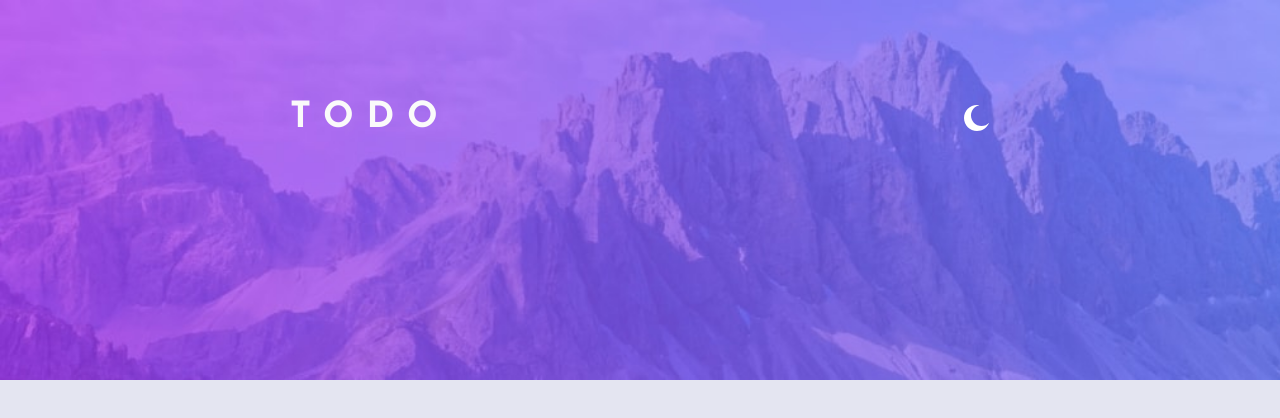
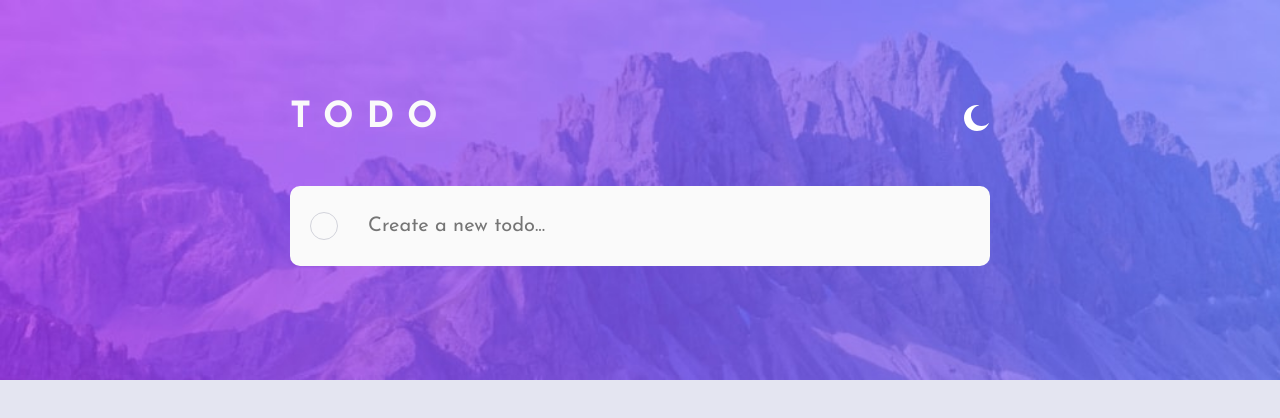
Before and after one commit to smileysunshinesky/todo-app, a React (Vite) app in the folder client/: page / in a window 1280 px wide. Shown: the top 418 px of the page. Built offline with nearby package versions, Linux system fonts and the light colour scheme.

Commit message:
Added: added text input for tasks

```diff
--- a/client/src/assets/colors/colors.scss
+++ b/client/src/assets/colors/colors.scss
@@ -6,8 +6,8 @@ $check-background: linear-gradient hsl(192, 100%, 67%) to hsl(280, 87%, 65%);
 $columns-background-light: hsl(0, 0%, 98%);
 $background-light: hsl(236, 33%, 92%);
 $border-light: hsl(233, 11%, 84%);
-$text-color-light: hsl(236, 9%, 61%);
 $text-color-light-hover: hsl(235, 19%, 35%);
+$text-color-light: hsl(237, 14%, 26%);
 
 // Dark Theme
 $columns-background-dark: hsl(235, 24%, 19%);
@@ -15,7 +15,4 @@ $background-dark: hsl(235, 21%, 11%);
 $text-color-dark: hsl(234, 39%, 85%);
 $text-color-dark-hover: hsl(236, 33%, 92%);
 $border-dark: hsl(234, 11%, 52%);
-
-
-$very-dark-grayish-blue: hsl(233, 14%, 35%);
-$very-dark-grayish-blue-darker: hsl(237, 14%, 26%);
+$input-color-dark: hsl(235, 26%, 71%);
--- a/client/src/pages/todoPage/TodoPage.jsx
+++ b/client/src/pages/todoPage/TodoPage.jsx
@@ -3,6 +3,25 @@ import "./index.scss";
 
 export default function TodoPage() {
   const [isDarkTheme, setDarkTheme] = useState(false);
+  const [task, setTask] = useState("");
+
+  const handleTaskSubmit = (event) => {
+    event.preventDefault();
+
+    console.log("Отправка задачи:", task);
+
+    setTask("");
+  };
+
+  const handleInputChange = (event) => {
+    setTask(event.target.value);
+  };
+
+  const handleKeyPress = (event) => {
+    if (event.key === "Enter") {
+      handleTaskSubmit(event);
+    }
+  };
 
   return (
     <div className={`main ${isDarkTheme ? "main_dark" : "main_light"}`}>
@@ -24,7 +43,34 @@ export default function TodoPage() {
           />
         </div>
 
-        <div className="main__section main__section_second"></div>
+        <div
+          className={`input-block ${
+            isDarkTheme ? "input-block_dark" : "input-block_light"
+          }`}
+        >
+          <div
+            className={`input-block__circle ${
+              isDarkTheme
+                ? "input-block__circle_dark"
+                : "input-block__circle_light"
+            }`}
+          />
+
+          <input
+            type="text"
+            name="task"
+            id="task"
+            className={`input-block__textfield ${
+              isDarkTheme
+                ? "input-block__textfield_dark"
+                : "input-block__textfield_light"
+            }`}
+            value={task}
+            onChange={handleInputChange}
+            onKeyUp={handleKeyPress}
+            placeholder="Create a new todo..."
+          />
+        </div>
 
         <div className="main__section main__section_third"></div>
       </div>
--- a/client/src/pages/todoPage/index.scss
+++ b/client/src/pages/todoPage/index.scss
@@ -1,6 +1,9 @@
 @import "./../../assets/colors/colors.scss";
+@import "./../../assets/fonts/fonts.scss";
 
 .main {
+  min-height: 900px;
+  height: 100%;
   transition: background 0.3s ease-in-out;
 
   &_dark {
@@ -32,12 +35,12 @@
 
   &__block {
     width: 700px;
-    height: 900px;
     margin: 100px auto 0;
     position: relative;
     z-index: 2;
   }
 
+  // First Section
   &__section {
     display: flex;
     align-items: center;
@@ -76,3 +79,62 @@
     }
   }
 }
+
+.input-block {
+  display: flex;
+  align-items: center;
+  gap: 20px;
+  margin-top: 50px;
+  padding: 20px;
+  width: 100%;
+  height: 80px;
+  border-radius: 10px;
+  box-sizing: border-box;
+  transition: background 0.3s ease-in-out;
+
+  &_light {
+    background-color: $columns-background-light;
+  }
+
+  &_dark {
+    background-color: $columns-background-dark;
+  }
+
+  &__circle {
+    width: 26px;
+    height: 26px;
+    border: 1px solid $border-light;
+    border-radius: 100%;
+    transition: border 0.3s ease-in-out;
+
+    &_light {
+      border: 1px solid $border-light;
+    }
+
+    &_dark {
+      border: 1px solid $border-dark;
+    }
+  }
+
+  &__textfield {
+    width: 90%;
+    height: 40px;
+    padding-left: 10px;
+    box-sizing: border-box;
+    font-size: 20px;
+    border: none;
+    outline: none;
+    font-family: "JosefinSans", serif;
+    transition: background 0.3s ease-in-out, color 0.3s ease-in-out;
+
+    &_light {
+      background-color: $columns-background-light;
+      color: $text-color-light;
+    }
+
+    &_dark {
+      background-color: $columns-background-dark;
+      color: $text-color-dark;
+    }
+  }
+}
```
